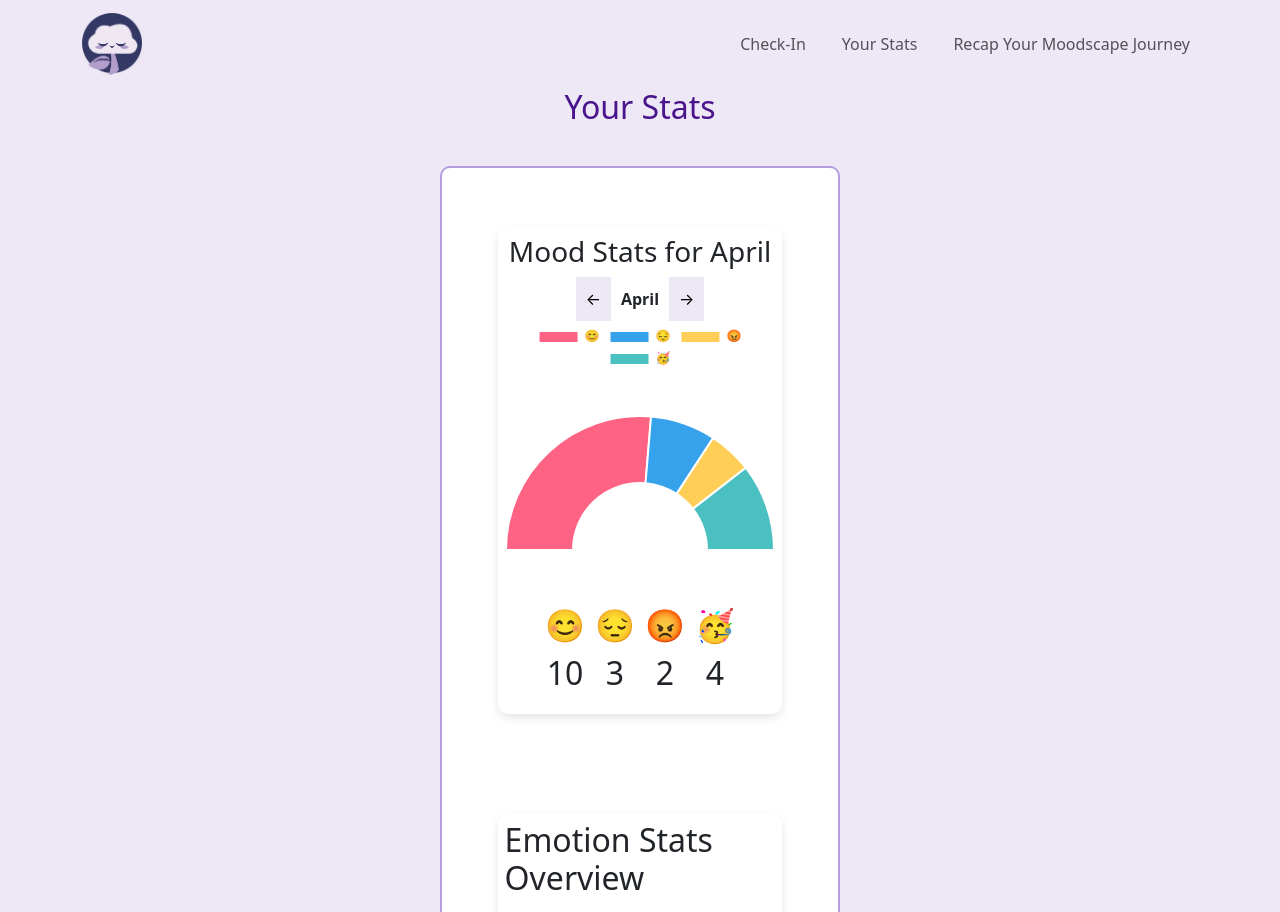
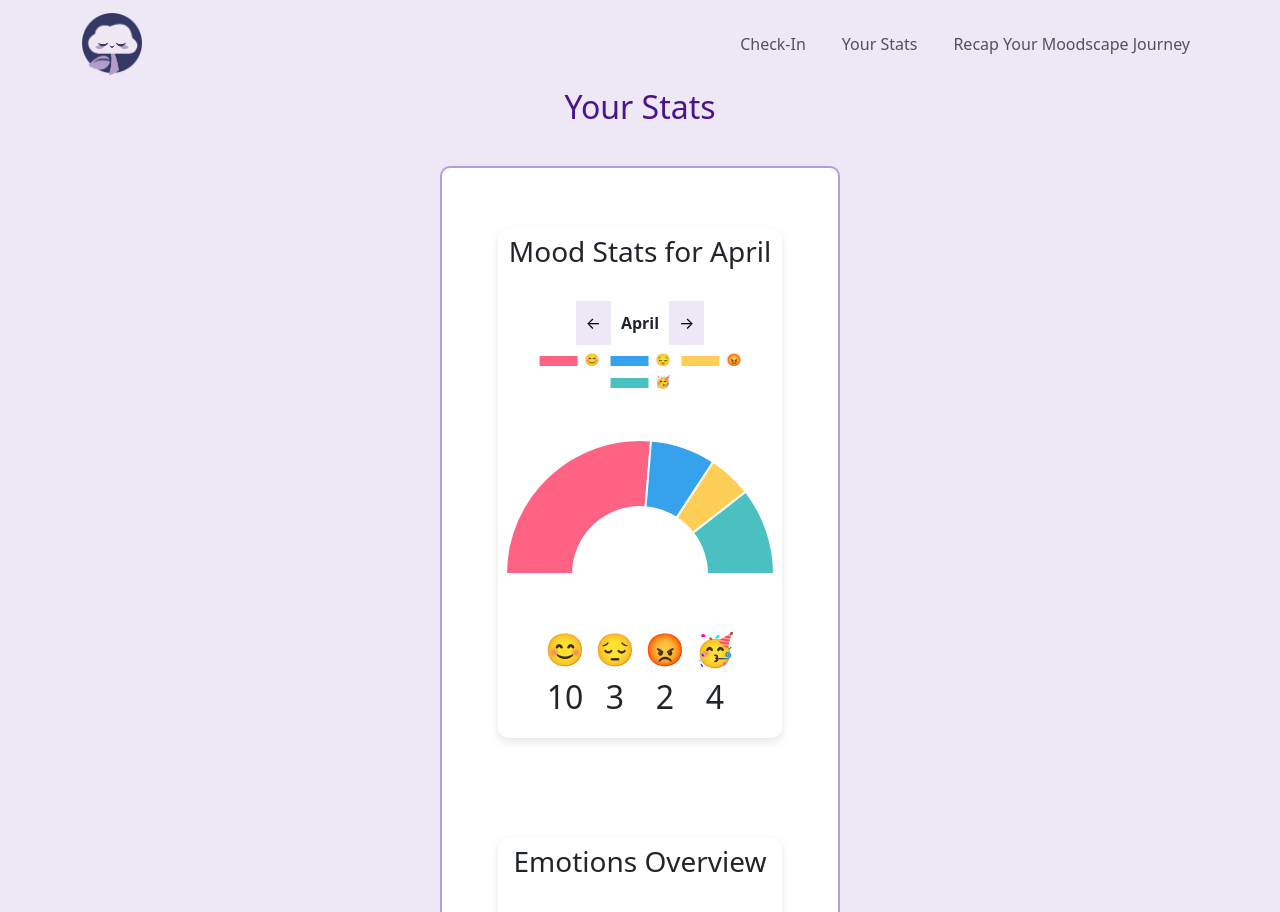
Before and after one commit to layanat/moodscape, a React (Create React App) app: page /stats in a window 1280 px wide. Shown: the top 912 px of the page. Built offline with nearby package versions, Linux system fonts and the light colour scheme.

Commit message:
changes another h2 to h3

```diff
--- a/src/pages/Stats.jsx
+++ b/src/pages/Stats.jsx
@@ -68,6 +68,7 @@ const Stats = () => {
       <div className="cards-container">
         <div className="card-stats">
           <h3>Mood Stats for {month}</h3>
+          <br></br>
           <div className="month-navigation">
             <button onClick={() => changeMonth("prev")}>←</button>
             <span>{month}</span>
@@ -84,7 +85,7 @@ const Stats = () => {
           </div>
         </div>
         <div className="card-stats">
-          <h2>Emotion Stats Overview</h2>
+          <h3>Emotions Overview</h3> <br></br>
           <div className="emotion-stats">
             {Object.entries(emotions).map(([emotion, count], index) => (
               <button key={index} className="emotion-button">
```
